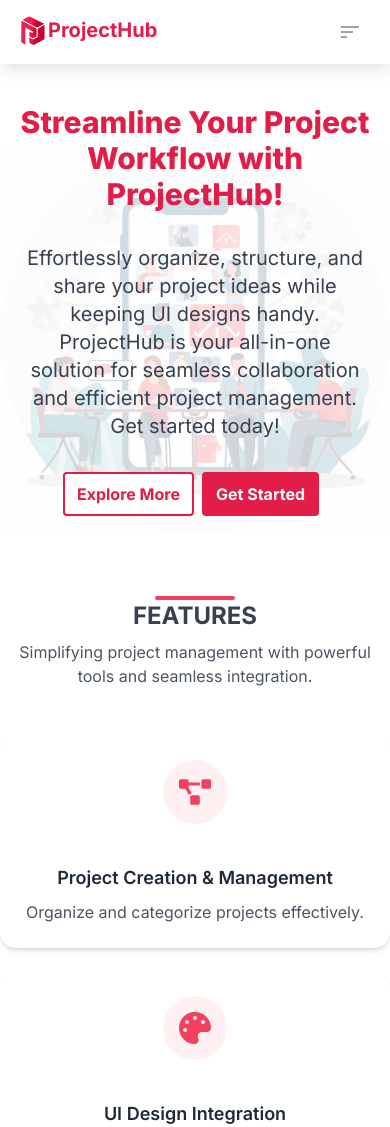
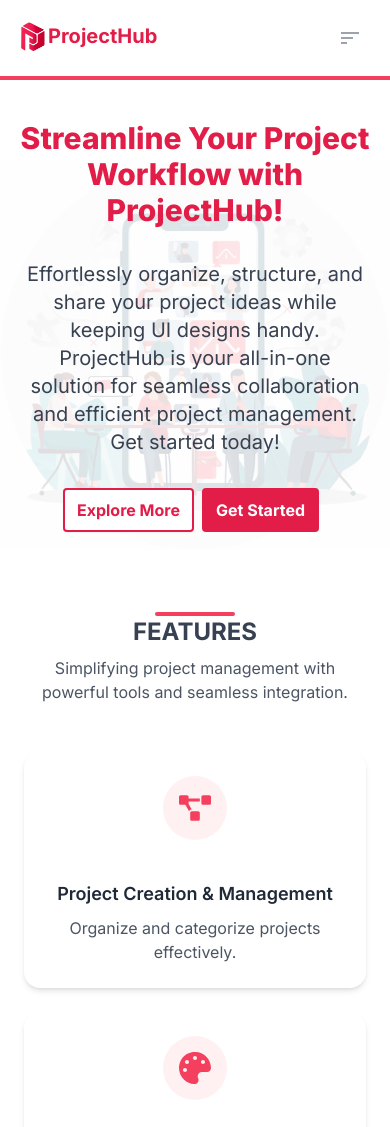
Before and after one commit to sajagsubedi/ProjectHub_Frontend, a Next.js app: page / in a window 390 px wide. Shown: the top 1127 px of the page. Built offline with nearby package versions, Linux system fonts and the light colour scheme.

Commit message:
Ui: Minor ui improvements

```diff
--- a/src/components/Features.tsx
+++ b/src/components/Features.tsx
@@ -60,7 +60,7 @@ const FeaturesSection: React.FC<FeaturesSectionProps> = ({
   features = defaultFeatures,
 }) => {
   return (
-    <section className="py-10 md:px-[5vw]">
+    <section className="py-10 md:px-[5vw] px-6">
       <div className="max-w-7xl mx-auto text-center mb-12">
         <div className="w-full lg:mb-0 flex flex-col items-center">
           <div className="h-1 w-20 bg-rose-500 rounded"></div>
--- a/src/components/Header.tsx
+++ b/src/components/Header.tsx
@@ -35,7 +35,7 @@ export default function Header() {
 
     return (
         <>
-            <nav className="bg-white flex items-center justify-between px-4 py-1 box-border gap-4 sticky top-0  h-16 z-[99] shadow-lg shadow-gray-200 ">
+            <nav className="bg-white flex items-center justify-between px-4 py-1 box-border gap-4 sticky top-0  h-20 z-[99] border-b-4 border-rose-500">
                 <Link className="flex" href="/">
                     <Image src="/logo.png" className="h-8 w-8" alt="logo" width={30} height={30}/>
                     <h1 className="text-xl font-bold text-rose-600">ProjectHub</h1>
@@ -45,7 +45,7 @@ export default function Header() {
                     >
 
                     <ul
-                        className="md:w-[80%] flex flex-col justify-between md:flex-row">
+                        className="md:w-[80%] flex flex-col justify-between md:flex-row gap-5">
                         <div className="w-full flex justify-end md:hidden ">
                             <button
                                 className="text-2xl p-3 text-gray-400"
--- a/src/components/HeroSection.tsx
+++ b/src/components/HeroSection.tsx
@@ -20,7 +20,7 @@ const HeroSection = () => {
                         </button>
                     </div>
             </div>
-            <div className='w-full md:w-[40%] py-20 absolute md:static max-w-[100vw] left-0 overflow-hidden -z-1 opacity-20 md:opacity-100'>
+            <div className='w-full md:w-[40%] py-20 absolute md:static max-w-[100vw] left-0 overflow-hidden -z-1 opacity-15 md:opacity-100'>
                 <Image src="/banner.jpg" className='w-full' width={600} height={600} alt="banner" />
             </div>
         </section>
```
